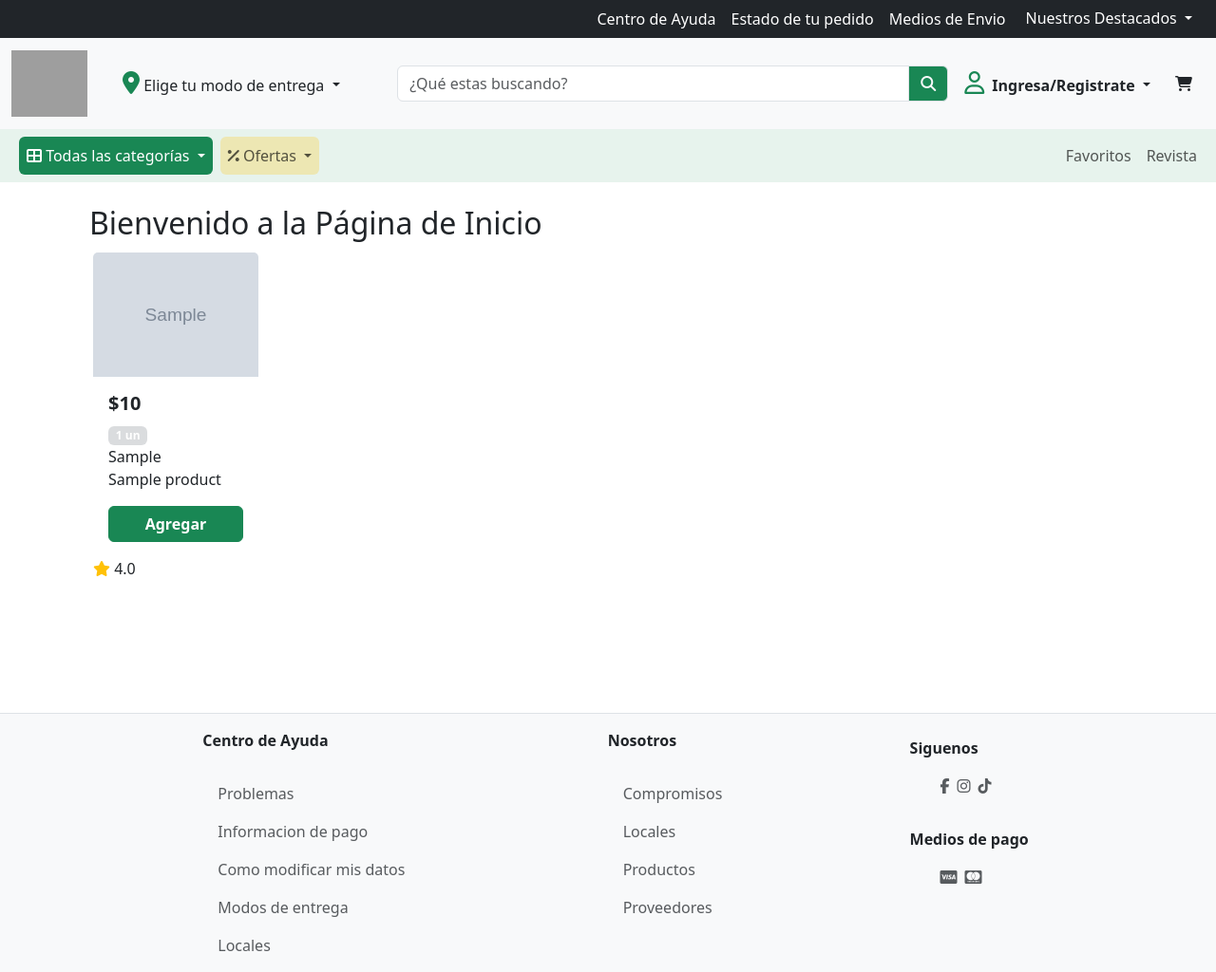
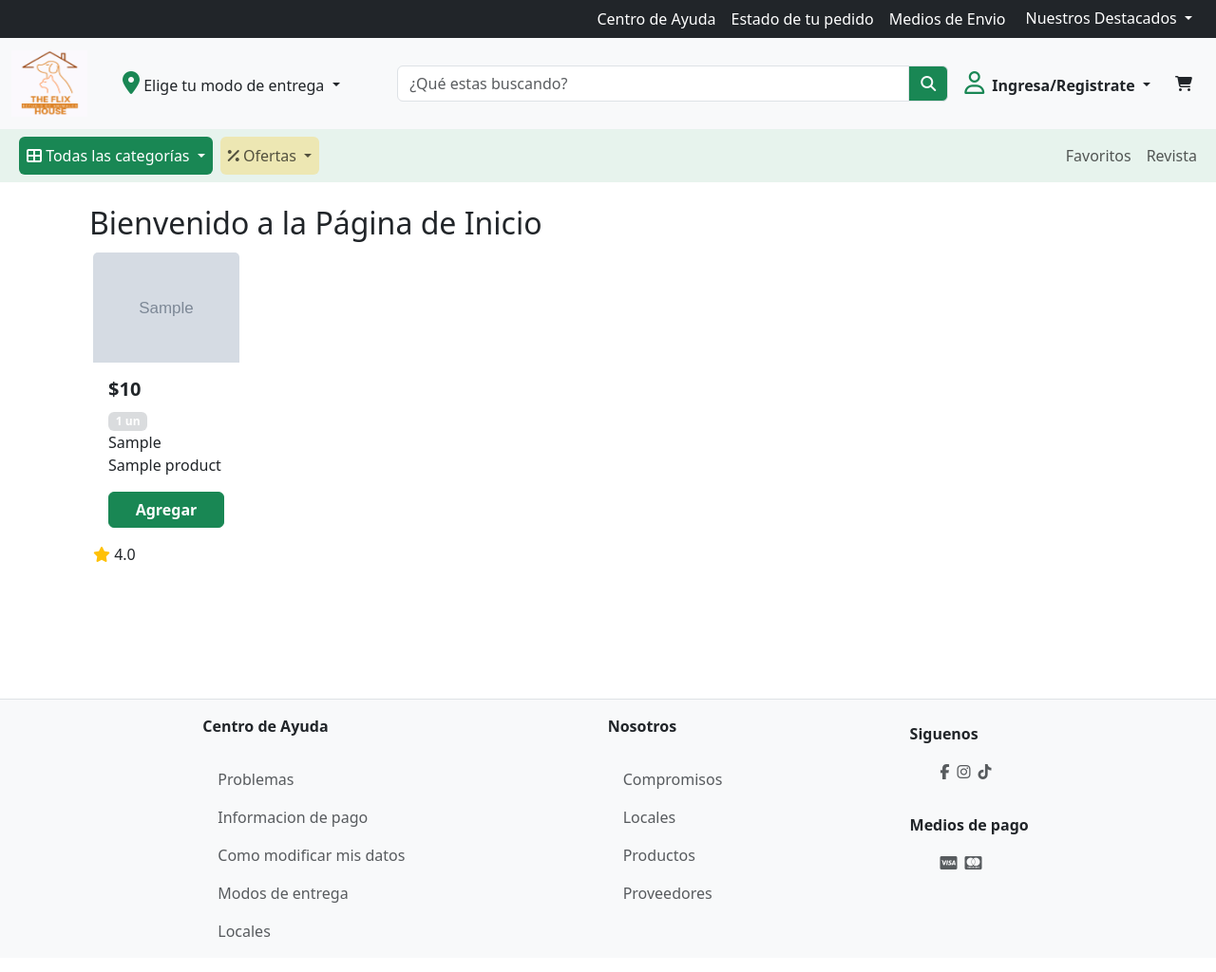
Before and after one commit to cgabrielP/DJANGO_ET_3, a Django app: page / in a window 1280 px wide. Shown: the whole page at 95% size. After the commit the page ends 987 px from the top, so only its background shows below. Run offline with Django 5.2, Linux system fonts and the light colour scheme; tables that the repository leaves empty hold one stand-in row (values such as "Sample post"); grey boxes marked "Sample" are stand-in pictures; grey boxes are pictures that could not be loaded.

Commit message:
add static

```diff
--- /dev/null
+++ b/core/static/css/card.css
@@ -0,0 +1,7 @@
+.text-truncate-multiline {
+    display: -webkit-box;
+    -webkit-line-clamp: 2; /* Número máximo de líneas */
+    -webkit-box-orient: vertical;
+    overflow: hidden;
+    text-overflow: ellipsis;
+  }
--- a/core/templates/base.html
+++ b/core/templates/base.html
@@ -9,6 +9,8 @@
       integrity="sha384-QWTKZyjpPEjISv5WaRU9OFeRpok6YctnYmDr5pNlyT2bRjXh0JMhjY6hW+ALEwIH"
       crossorigin="anonymous"
     />
+    {% load static %}
+    <link rel="stylesheet" href="{% static 'css/card.css' %}" />
     <link
       rel="stylesheet"
       href="https://cdnjs.cloudflare.com/ajax/libs/font-awesome/6.5.2/css/all.min.css"
@@ -28,7 +30,6 @@
               <li class="nav-item">
                 <a class="nav-link text-white" href="#">Centro de Ayuda</a>
               </li>
-
               <li class="nav-item">
                 <a class="nav-link text-white" href="#">Estado de tu pedido</a>
               </li>
@@ -71,7 +72,7 @@
           <img
             width="80"
             height="70"
-            src="img/logo/logo-pequeño.png"
+            src="{% static 'assets/logo-pequeño.png' %}"
             alt=""
             srcset=""
           />
@@ -188,8 +189,8 @@
                 data-bs-toggle="dropdown"
                 aria-expanded="false"
               >
-                <i class="fa-solid fa-table-cells-large"></i>
-                Todas las categorías
+                <i class="fa-solid fa-table-cells-large"></i> Todas las
+                categorías
               </a>
               <ul class="dropdown-menu"></ul>
             </li>
@@ -201,8 +202,7 @@
                 data-bs-toggle="dropdown"
                 aria-expanded="false"
               >
-                <i class="fa-solid fa-percent"></i>
-                Ofertas
+                <i class="fa-solid fa-percent"></i> Ofertas
               </a>
               <ul class="dropdown-menu">
                 <li>
@@ -212,14 +212,14 @@
                   >
                 </li>
                 <li>
-                  <a class="dropdown-item mb-1" href="#"
-                    ><i class="fa-solid fa-dog me-1 text-danger-emphasis"></i
+                  <a class="dropdown-item mb-1" href="#">
+                    <i class="fa-solid fa-dog me-1 text-danger-emphasis"></i
                     >Perro</a
                   >
                 </li>
                 <li>
-                  <a class="dropdown-item" href="#"
-                    ><i class="fa-solid fa-cat me-1 text-danger-emphasis"></i
+                  <a class="dropdown-item" href="#">
+                    <i class="fa-solid fa-cat me-1 text-danger-emphasis"></i
                     >Gatos</a
                   >
                 </li>
@@ -231,7 +231,6 @@
               <li class="nav-item">
                 <a class="nav-link" href="#">Favoritos</a>
               </li>
-
               <li class="nav-item">
                 <a class="nav-link" href="#">Revista</a>
               </li>
@@ -241,11 +240,9 @@
       </div>
     </nav>
     <div class="container p-4">
-      <div className="row my-3 justify-content-start ">
       {% block content %}
       <!-- Aquí irá el contenido específico de cada página -->
       {% endblock %}
-        </div>
     </div>
     <div
       class="offcanvas offcanvas-end"
@@ -259,9 +256,7 @@
           <div class="nav p-3 fw-bold">Centro de Ayuda</div>
           <ul class="flex-colum my-2">
             <li class="nav py-2">
-                <a class="text-decoration-none text-muted" href="#"
-                  >Problemas</a
-                >
+              <a class="text-decoration-none text-muted" href="#">Problemas</a>
             </li>
             <li class="nav py-2">
               <a class="text-decoration-none text-muted" href="#"
@@ -291,14 +286,11 @@
                 >Compromisos</a
               >
             </li>
-
             <li class="nav py-2">
               <a class="text-decoration-none text-muted" href="#">Locales</a>
             </li>
             <li class="nav py-2">
-                <a class="text-decoration-none text-muted" href="#"
-                  >Productos</a
-                >
+              <a class="text-decoration-none text-muted" href="#">Productos</a>
             </li>
             <li class="nav py-2">
               <a class="text-decoration-none text-muted" href="#"
@@ -307,7 +299,6 @@
             </li>
           </ul>
         </li>
-
         <li class="nav_item">
           <ul class="flex-colum my-2"></ul>
           <div class="nav pt-3 fw-bold">Siguenos</div>
--- /dev/null
+++ b/core/templates/home/home.html
@@ -0,0 +1,29 @@
+{% extends 'base.html' %}
+{% block title %}Inicio{% endblock %}
+{% block content %}
+<h2>Bienvenido a la Página de Inicio</h2>
+<div class="row">
+
+    {% for product in products %}
+    <div class="col-sm-6 col-md-4 col-lg-3 col-xl-2 mb-5">
+        <div class="card h-100 border border-0 p-1">
+            <img src="{{ product.image }}" class="card-img-top" alt="..." />
+            <div class="card-body">
+                <h5 class="card-title fw-bold">${{ product.price }}</h5>
+                <div class="fw-light">
+                    <span class="badge text-bg-secondary bg-opacity-25">1 un</span>
+                </div>
+                <div class="fw-light">{{ product.brand }}</div>
+                <p class="card-text text-truncate-multiline">{{ product.name }}</p>
+                <div class="d-grid col-12">
+                    <button class="btn btn-success text-center fw-bold">Agregar</button>
+                </div>
+            </div>
+            <div class="justify-content-start">
+                <i class="fa-solid fa-star text-warning"></i> {{ product.rating }}
+            </div>
+        </div>
+    </div>
+    {% endfor %}
+</div>
+{% endblock %}
--- a/core/views.py
+++ b/core/views.py
@@ -3,4 +3,4 @@ from .models import Product
 # Create your views here.
 def home(req):
     products = Product.objects.all()
-    return render(req, 'home.html', {'products': products})
+    return render(req, 'home/home.html', {'products': products})
```
Also changed, not shown: core/templates/home.html (deleted, +0 -29 lines), core/static/assets/logo-pequeño.png (added). Lines whose indentation alone changed are shown as unchanged.
